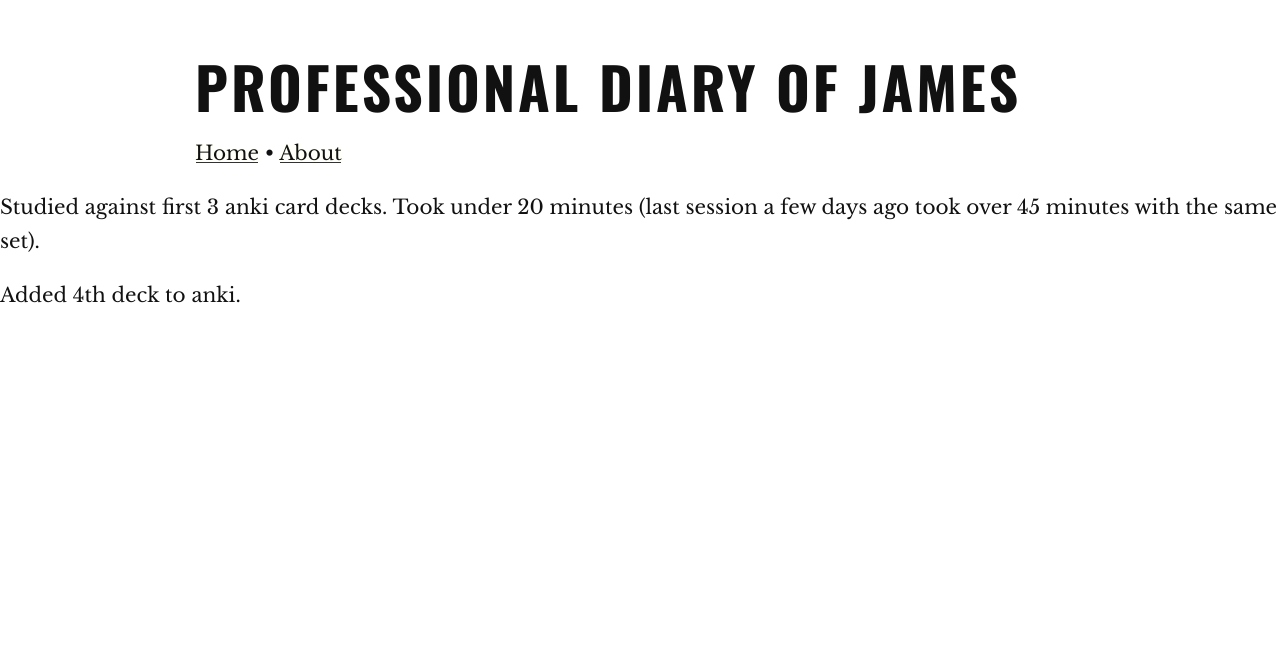
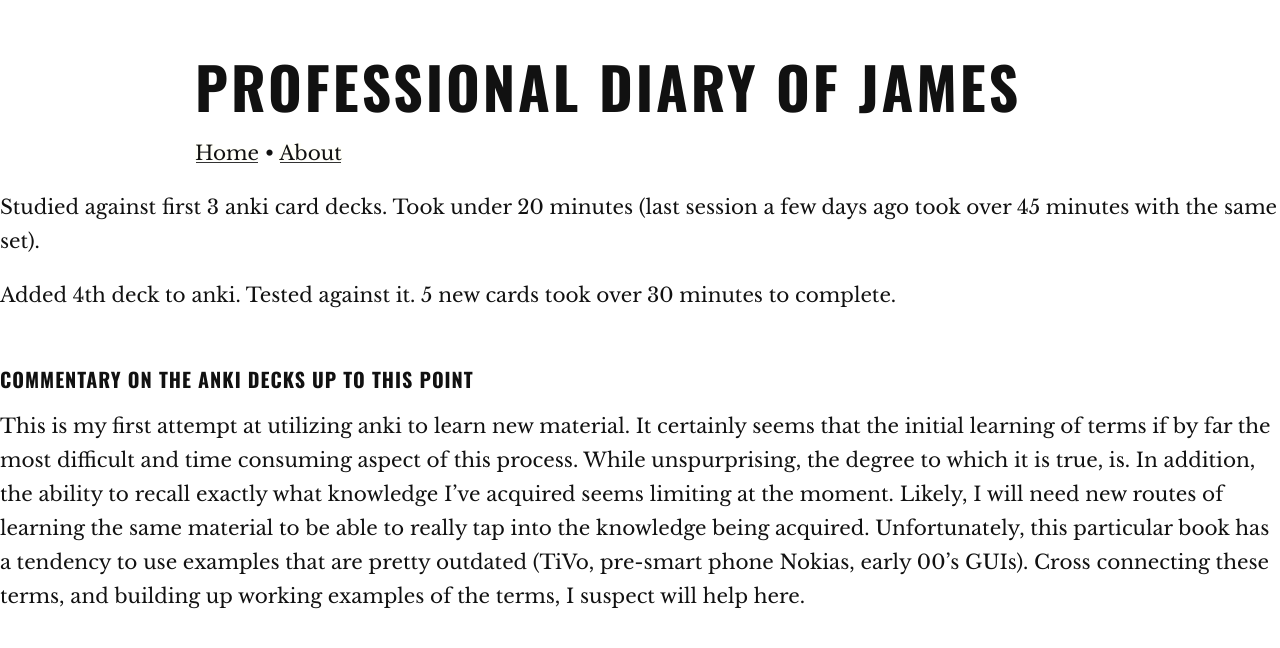
Before and after one commit to jpex/log, a Jekyll site: the page built from _posts/2017-11-06-9.md, in a window 1280 px wide. Shown: the top 648 px of the page. Built offline with Jekyll 4.4.1, drawn with Linux system fonts in a browser that asks for light colours.

Commit message:
Update 2017-11-06-9.md

```diff
--- a/_posts/2017-11-06-9.md
+++ b/_posts/2017-11-06-9.md
@@ -4,4 +4,8 @@ tags: upd
 
 Studied against first 3 anki card decks. Took under 20 minutes (last session a few days ago took over 45 minutes with the same set).
 
-Added 4th deck to anki.
+Added 4th deck to anki. Tested against it. 5 new cards took over 30 minutes to complete.
+
+### Commentary on the anki decks up to this point
+
+This is my first attempt at utilizing anki to learn new material. It certainly seems that the initial learning of terms if by far the most difficult and time consuming aspect of this process. While unspurprising, the degree to which it is true, is. In addition, the ability to recall exactly what knowledge I've acquired seems limiting at the moment. Likely, I will need new routes of learning the same material to be able to really tap into the knowledge being acquired. Unfortunately, this particular book has a tendency to use examples that are pretty outdated (TiVo, pre-smart phone Nokias, early 00's GUIs). Cross connecting these terms, and building up working examples of the terms, I suspect will help here.
```
